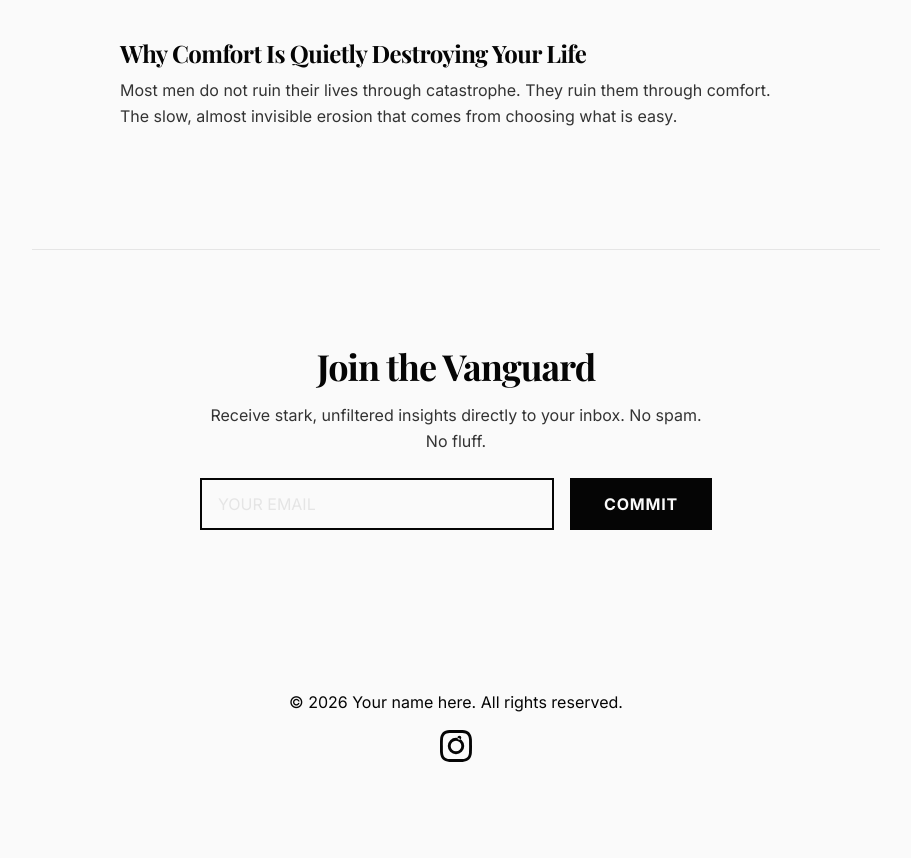
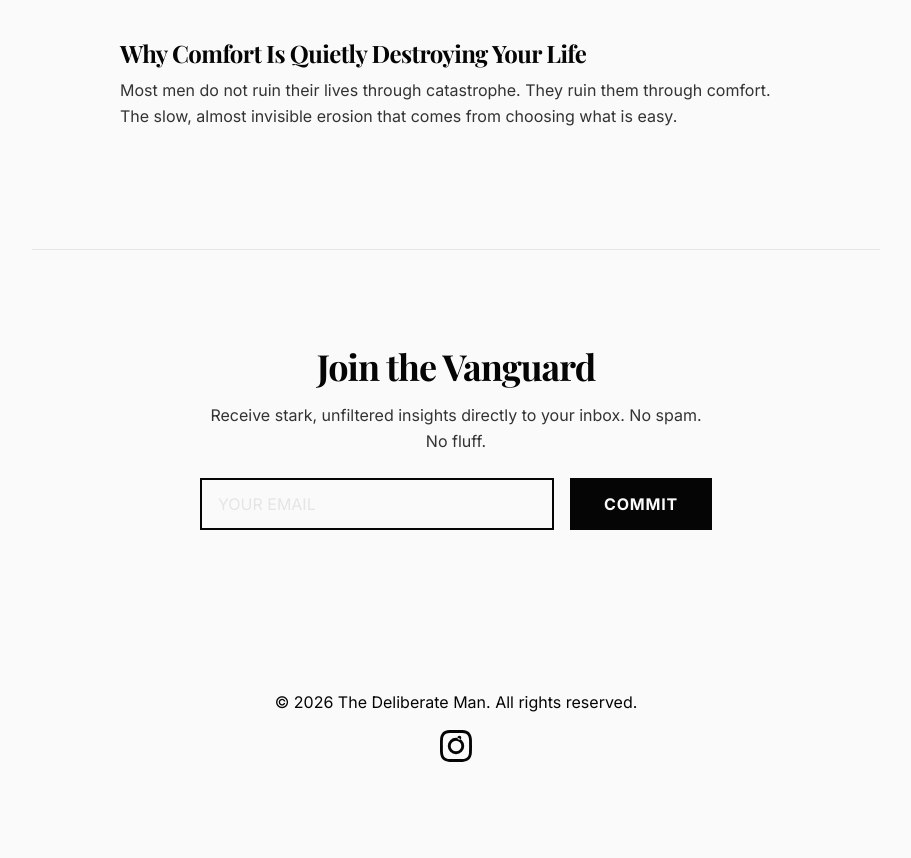
Before and after one commit to taiwancanuck99-hash/the-deliberate-man-blog-, an Astro site: page / in a window 1280 px wide. Shown: the part 1989-2847 px from the top of the page, without its empty margins (184-1095 px from the left). Built offline with nearby package versions, Linux system fonts and the light colour scheme; Astro itself is replaced by a stand-in of ours; a web font is replaced by a local one.

Commit message:
UI: Update footer copyright text to The Deliberate Man

```diff
--- a/src/components/Footer.astro
+++ b/src/components/Footer.astro
@@ -3,7 +3,7 @@ const today = new Date();
 ---
 
 <footer>
-	&copy; {today.getFullYear()} Your name here. All rights reserved.
+	&copy; {today.getFullYear()} The Deliberate Man. All rights reserved.
 	<div class="social-links">
 		<a href="https://instagram.com/the_deliberate_man" target="_blank">
 			<span class="sr-only">Follow on Instagram</span>
```
